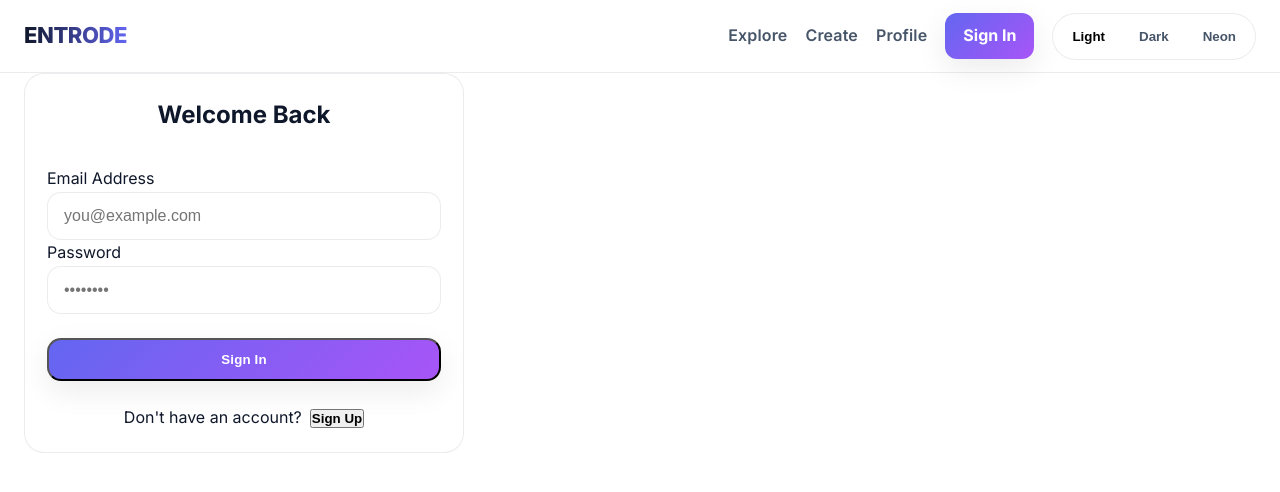
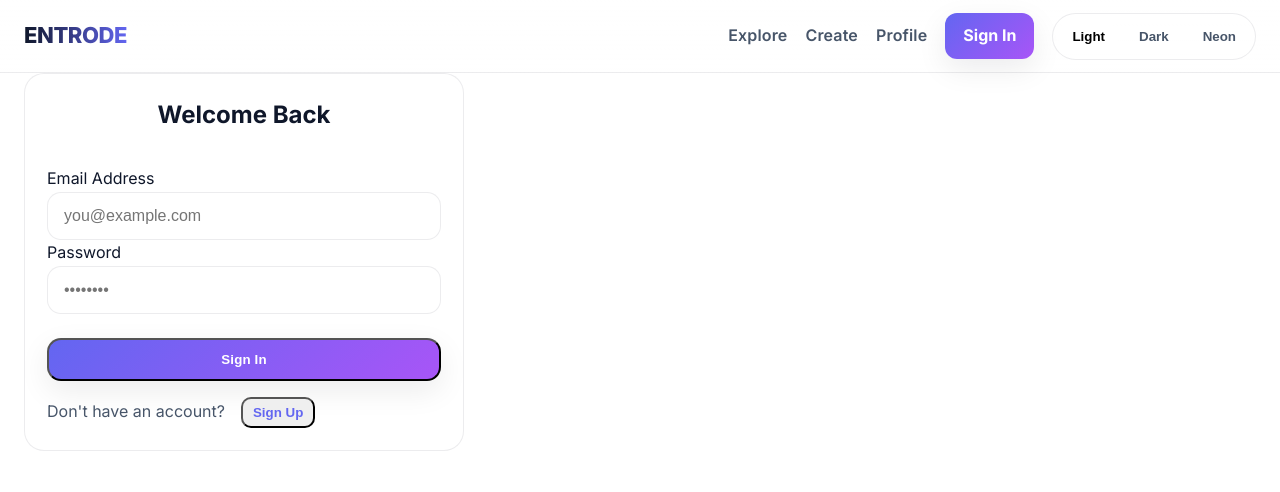
Before and after one commit to rahulsmritijeet/entrode, a Next.js app: page /auth in a window 1280 px wide. Shown: the top 492 px of the page. Built offline with nearby package versions, Linux system fonts and the light colour scheme.

Commit message:
Update page.js

```diff
--- a/src/app/auth/page.js
+++ b/src/app/auth/page.js
@@ -127,7 +127,7 @@ export default function AuthPage() {
           </button>
         </form>
 
-        <div className="text-center mt-6">
+        <div className="auth-switch">
           <span className="theme-text-secondary">
             {isSignUp ? 'Already have an account?' : "Don't have an account?"}
           </span>
```
